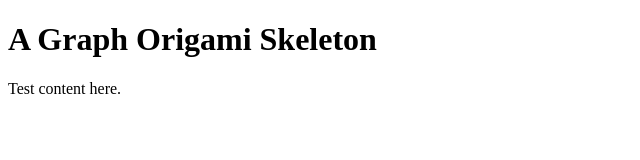
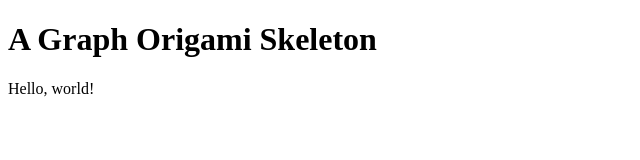
Before and after one commit to nsmsn/g-o-skeleton, a plain HTML site: page index.html in a window 1280 px wide. Shown: the full height of the page, 0-640 px from the left. Drawn offline with Linux system fonts and the light colour scheme.

Commit message:
hello world

```diff
--- a/index.html
+++ b/index.html
@@ -22,7 +22,7 @@
 
 <h1>A Graph Origami Skeleton</h1>
 
-<p>Test content here.</p>
+<p>Hello, world!</p>
 
 </body>
 </html>
```
